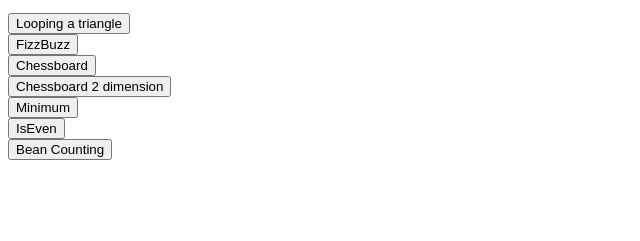
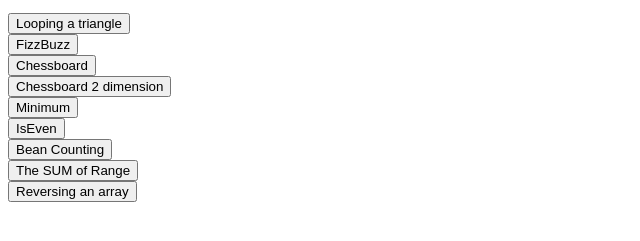
Before and after one commit to arecastudio/eloquent-javascript-exercises, a plain HTML site: page index.html in a window 1280 px wide. Shown: the part 101-342 px from the top of the page, without its empty margins (0-640 px from the left). Drawn offline with Linux system fonts and the light colour scheme.

Commit message:
reversing an array:exercise

```diff
--- a/index.html
+++ b/index.html
@@ -11,6 +11,8 @@
 <button id="id_btn_5" onClick="exercise5()">Minimum</button><br/>
 <button id="id_btn_6" onClick="exercise6()">IsEven</button><br/>
 <button id="id_btn_7" onClick="exercise7()">Bean Counting</button><br/>
+<button id="id_btn_8" onClick="exercise8()">The SUM of Range</button><br/>
+<button id="id_btn_9" onClick="exercise9()">Reversing an array</button><br/>
 
 <script src="./source.js"></script>
 </body>
--- a/source.js
+++ b/source.js
@@ -139,3 +139,32 @@
     console.log(countChar('kakkerlak', 'k'));
     console.log(countChar('BBC', 'B'));
 }
+
+function exercise8(){
+    console.log('Exercise Chapter 4. Data Structures: Objects and Arrays');
+    const range=(x,y)=>{
+	let numbers=[];
+	for(let i=x;i<=y;i++){
+	    numbers.push(i);
+	}
+	return numbers;
+    }
+
+    const sum=(vals)=>{
+	let result=0;
+	for(val of vals){
+	    result+=val;
+	}
+	return result;
+    }
+
+    //console.log('The SUM of Range');
+    console.log('range(1,10): '+range(1,10));
+    console.log('sum(range(1,10)): '+sum(range(1,10)));
+}
+
+
+function exercise9(){
+    console.log('Exercise Chapter 4. Data Structures: Objects and Arrays');
+    console.log(reverseArray(["A","B","C"]));
+}
```
Also changed, not shown: 1 other file.
